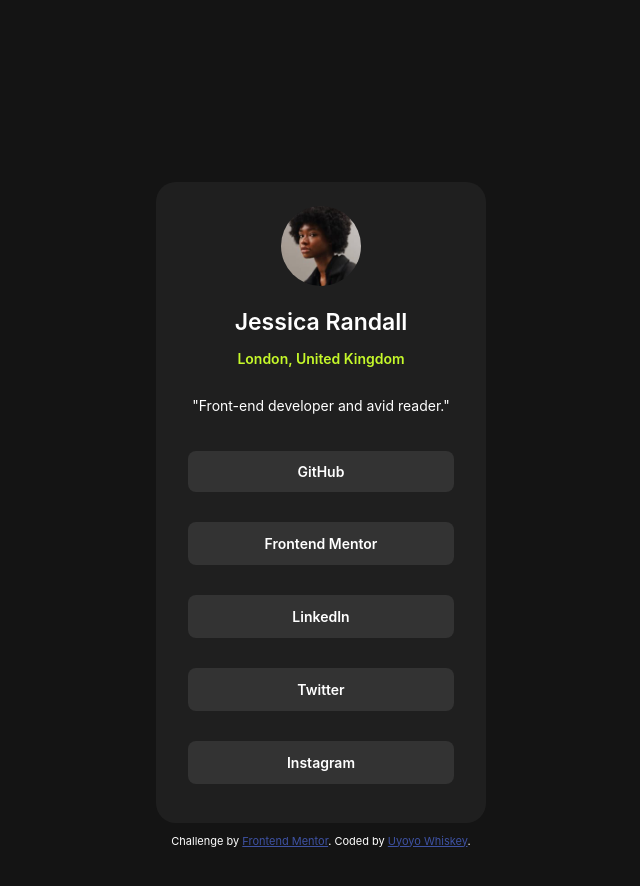
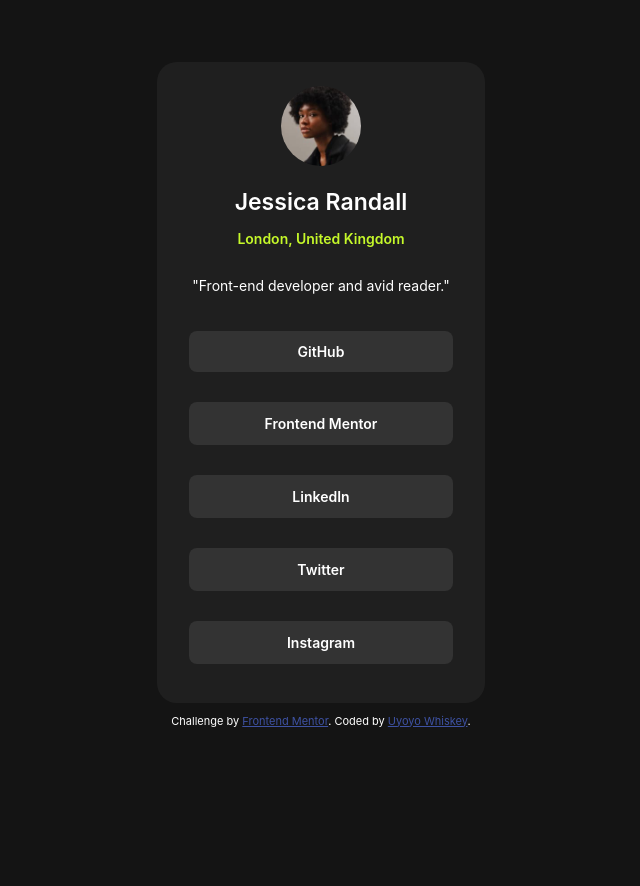
Before and after one commit to Uyoyo-W/social-links-profile, a plain HTML site: page index.html in a window 1280 px wide. Shown: the whole page, without its empty margins (319-959 px from the left). After the commit the page ends 800 px from the top, so only its background shows below. Drawn offline with Linux system fonts and the light colour scheme; a web font is replaced by a local one.

Commit message:
Center card

```diff
--- a/style.css
+++ b/style.css
@@ -26,8 +26,8 @@
     align-items: center;
     font-family: "Inter", sans-serif;
     font-optical-sizing: auto;
-    height: 130vh;
-    /* padding: 16px;  */
+    height: 100vh;
+    padding: 16px;
     margin: 0;
     box-sizing: border-box;
     color: hsl(0, 0%, 100%);
```
